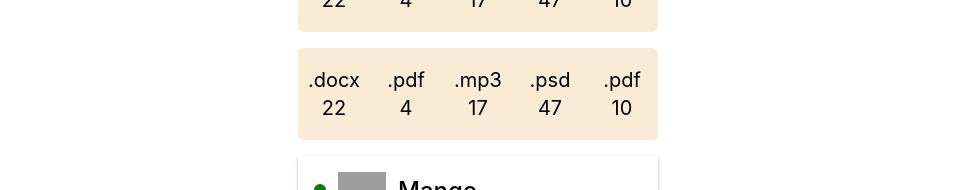
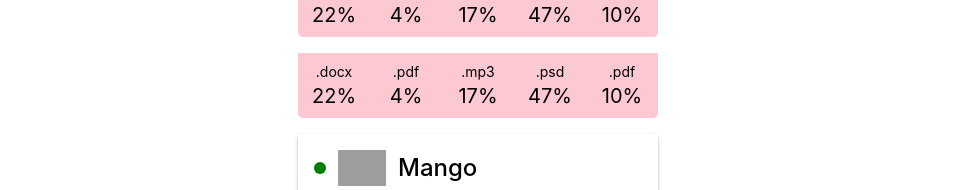
Before and after one commit to ssulphurr/goit-react-hw-01-components, a React (Create React App) app: page / in a window 1280 px wide. Shown: the top 190 px of the page, without its empty margins (162-1117 px from the left). Built offline with nearby package versions, Linux system fonts and the light colour scheme; grey boxes are pictures that could not be loaded.

Commit message:
adds some css

```diff
--- a/src/components/Profile/Profile.module.css
+++ b/src/components/Profile/Profile.module.css
@@ -1,7 +1,7 @@
 .profile{
     width: 360px;
     font-size: 20px;
-    color: gray;
+    color: #917FB3;
 }
 
 .description{
@@ -38,20 +38,25 @@ p {
     padding: 0;
     display: flex;
     flex-flow: row wrap;
-
-    /* спроба через грід */
-    /* display: grid;
-    grid-template-columns: 1fr 1fr 1fr; */
 }
 
 .stats_item{
     display: flex;
     flex-direction: column;
+    gap: 8px;
     width: calc(100% / 3);
     align-items: center;
     padding: 20px 0;
-    border-top: 1px solid #917FB3;
+    box-sizing: border-box;
+    border: 0.5px solid #917FB3;
 }
+
+.stats_item:first-child{
+    border-radius: 0 0 0 5px;
+}
+.stats_item:last-child {
+     border-radius: 0 0 5px 0;
+ }
 
 .quantity{
     color: black;
--- a/src/components/Statistics/Statistics.jsx
+++ b/src/components/Statistics/Statistics.jsx
@@ -9,7 +9,7 @@ export const Statistics = ({ title, stats }) => {
         <ul className={css.stat_list}>
           {stats.map(stat => (<li key={stat.id} className={css.item}>
             <span className={css.label}>{stat.label}</span>
-            <span className={css.percentage}>{stat.percentage}</span>
+            <span className={css.percentage}>{stat.percentage}%</span>
           </li>))}
         </ul>
       </section>
--- a/src/components/Statistics/Statistics.module.css
+++ b/src/components/Statistics/Statistics.module.css
@@ -1,6 +1,6 @@
 .statistics{
     width: 360px;
-    background-color: antiquewhite;
+    background-color:#FEF2F4;
     display: flex;
     flex-direction: column;
     align-items: center;
@@ -21,6 +21,10 @@
     padding: 0;
     display: flex;
     width: 100%;
+    background-color: #FCC8D1;
+    margin: 0;
+    padding: 10px 0;
+    border-radius: 0 0 5px 5px;
 }
 
 .item{
@@ -31,4 +35,6 @@
     align-items: center;
 }
 
-/* colours */
+.label{
+    font-size: 14px;
+}
```
